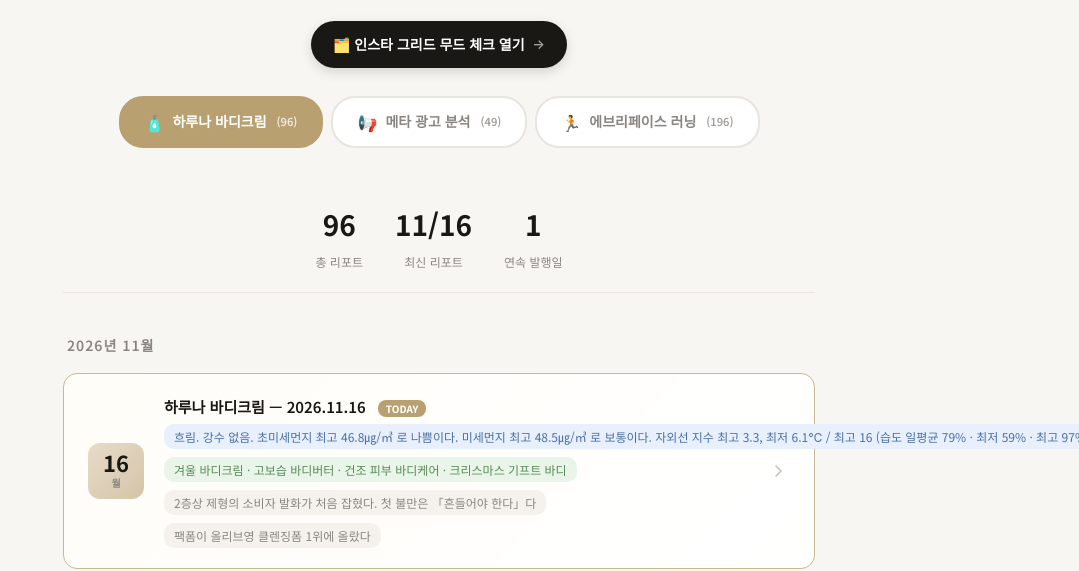
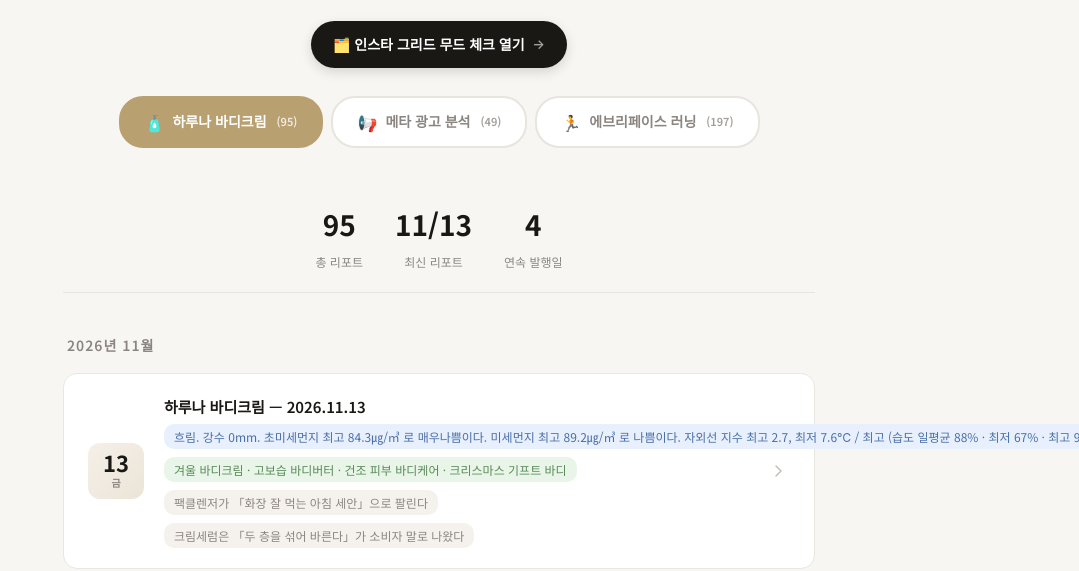
Before and after one commit to contentsTeamHaruna/haruna-daily-insights, a plain HTML site: page index.html in a window 1280 px wide. Shown: the part 401-972 px from the top of the page, without its empty margins (201-1280 px from the left). Drawn offline with Linux system fonts and the light colour scheme.

Commit message:
everypace daily 2026-11-17: index.html

```diff
--- a/index.html
+++ b/index.html
@@ -186,7 +186,6 @@
       emoji: '🧴',
       color: '#b8a070',
       reports: [
-        { date:'2026-11-16', file:'haruna_daily_insights_20261116.html', weather:'흐림. 강수 없음. 초미세먼지 최고 46.8㎍/㎥ 로 나쁨이다. 미세먼지 최고 48.5㎍/㎥ 로 보통이다. 자외선 지수 최고 3.3, 최저 6.1℃ / 최고 16 (습도 일평균 79% · 최저 59% · 최고 97%)', season:'겨울 바디크림 · 고보습 바디버터 · 건조 피부 바디케어 · 크리스마스 기프트 바디', highlights:['2층상 제형의 소비자 발화가 처음 잡혔다. 첫 불만은 「흔들어야 한다」다','팩폼이 올리브영 클렌징폼 1위에 올랐다','「크림을 발라도 건조하다」가 주말 디시 화제였다'] },
         { date:'2026-11-13', file:'haruna_daily_insights_20261113.html', weather:'흐림. 강수 0mm. 초미세먼지 최고 84.3㎍/㎥ 로 매우나쁨이다. 미세먼지 최고 89.2㎍/㎥ 로 나쁨이다. 자외선 지수 최고 2.7, 최저 7.6℃ / 최고 (습도 일평균 88% · 최저 67% · 최고 99%)', season:'겨울 바디크림 · 고보습 바디버터 · 건조 피부 바디케어 · 크리스마스 기프트 바디', highlights:['팩클렌저가 「화장 잘 먹는 아침 세안」으로 팔린다','크림세럼은 「두 층을 섞어 바른다」가 소비자 말로 나왔다','세안제는 「뽀득하면 당기고, 미끌하면 덜 씻긴다」 사이에 끼어 있다'] },
         { date:'2026-11-12', file:'haruna_daily_insights_20261112.html', weather:'흐림. 강수 0mm. 초미세먼지 최고 76.8㎍/㎥ 로 매우나쁨 경계다. 미세먼지 최고 87.1㎍/㎥ 로 나쁨이다. 자외선 지수 최고 3.4, 최저 5.7℃ /  (습도 일평균 87% · 최저 67% · 최고 99%)', season:'겨울 바디크림 · 고보습 바디버터 · 건조 피부 바디케어 · 크리스마스 기프트 바디', highlights:['세안 후 당김 발화가 오늘 렌즈 축 1위다','팩클렌저 리뷰에 「어정쩡하다」가 다시 나왔다','올리브영 4개 카테고리 1위가 하루 만에 바뀌었다'] },
         { date:'2026-11-11', file:'haruna_daily_insights_20261111.html', weather:'대체로 맑음. 강수 0mm. 초미세먼지 최고 시간대 63.6㎍/㎥ 로 나쁨 구간이다. 미세먼지 최고 68.5㎍/㎥ 는 보통이다. 자외선 지수 최고 3.6, 최저  (습도 일평균 82% · 최저 63% · 최고 95%)', season:'겨울 바디크림 · 고보습 바디버터 · 건조 피부 바디케어 · 크리스마스 기프트 바디', highlights:['팩클렌저 인스타 태그는 휩드 광고가 덮었다','세안 후 당김은 클렌저 리뷰의 기본 평가 축이 됐다','올리브영 바디 1위가 3일 연속 바뀐다'] },
@@ -345,6 +344,7 @@
       emoji: '🏃',
       color: '#4a9a6a',
       reports: [
+        { date:'2026-11-17', file:'everypace_daily_20261117.html', highlights:['러닝 — 목표기록은 <b>지금 뛸 수 있는 기록으로</b> · 풀코스는 한 대회에 한 단계씩 · 하프 다음 날은 가볍게 30분, 이튿날은 쉬기','웰니스 — 워치 수면 점수보다 <b>아침의 개운함</b> · 100점 대신 80점짜리 운동 습관 · 지치면 멈추는 것도 계획이 된다','트렌드 — 100만 원 취미가 된 러닝과 <b>입문 비용 기준</b> · 달리기와 근력을 번갈아 하는 피트니스 레이스 · 정규 검색어 통과 0건 열하루째'] },
         { date:'2026-11-16', file:'everypace_daily_20261116.html', highlights:['러닝 — 급수대에선 <b>멈추지 말고 줄 밖으로</b> · 짐은 트럭 출발 20분 전 · 우비·젤은 통에 · 신발 추천은 나와 닮은 러너 것으로 · 하프는 운동 좀 한다고 뛰는 거리가 아니다','웰니스 — 수면 리듬의 기준은 <b>일어나는 시간</b> · 러닝머신 손잡이 잡으면 운동이 준다','트렌드 — 서울 마라톤 민원 <b>3년 새 7배</b> · 효과보다 위로를 사는 자세교정 인형 · 정규 검색어 통과 0건 열흘째'] },
         { date:'2026-11-15', file:'everypace_daily_20261115.html', highlights:['러닝 — 도심 대회 화장실은 <b>한두 정거장 밖에서</b> · 오르막은 페이스 말고 힘으로 · 자전거도로 코스는 좁다 · 비 오는 주말 장거리','웰니스 — 밤 11시에 자려면 <b>커피는 오후 3시까지</b> · 운동은 의지보다 동선 · 무릎 바깥쪽이 아프면 거리 채우지 말기','트렌드 — 하객에게 <b>사진은 찍지 마세요</b> · 연말 남은 연차 다 쓰라의 속사정 · 정규 검색어 통과 0건 아흐레째'] },
         { date:'2026-11-14', file:'everypace_daily_20261114.html', highlights:['러닝 — 하프 젤은 <b>1~2개면 충분</b>, 막판에 퍼지는 건 초반 페이스 탓 · 마지막 조깅 놓쳐도 괜찮다 · 풀코스 한 시즌 몇 개 · 코치는 배운 사람들 결과로 · 레이싱화 권장 수명의 뜻','웰니스 — 밴드로 <b>하루 몇 분 만세</b> · 공복 레몬즙·애사비 다시 보기 · 혼자만의 시간은 내가 고른 것이어야','트렌드 — 돈 더 줘도 <b>팀장은 싫다</b> · 혼자 사는 사람의 「보호자와 함께 오세요」 · 정규 검색어 통과 0건 여드레째'] },
```
